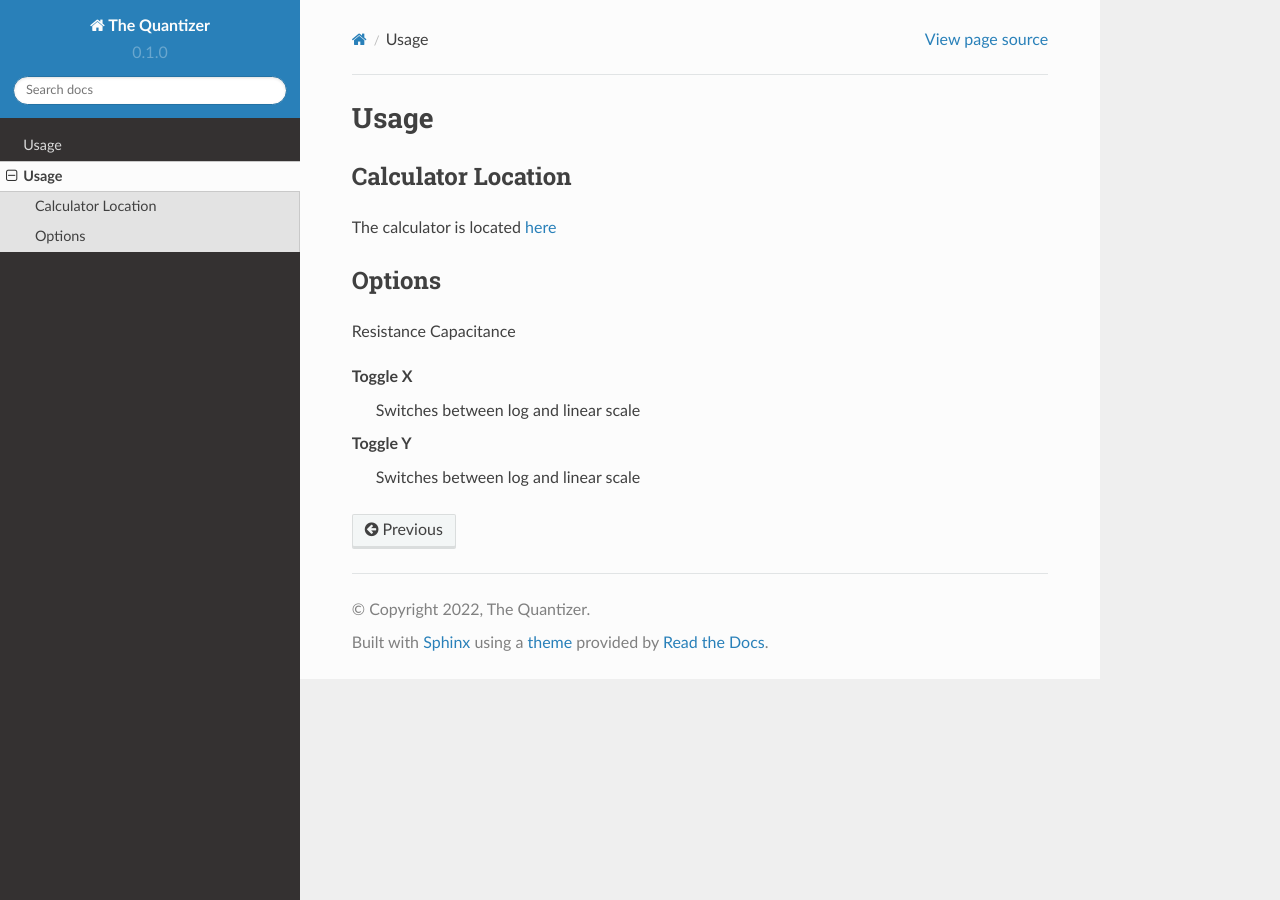
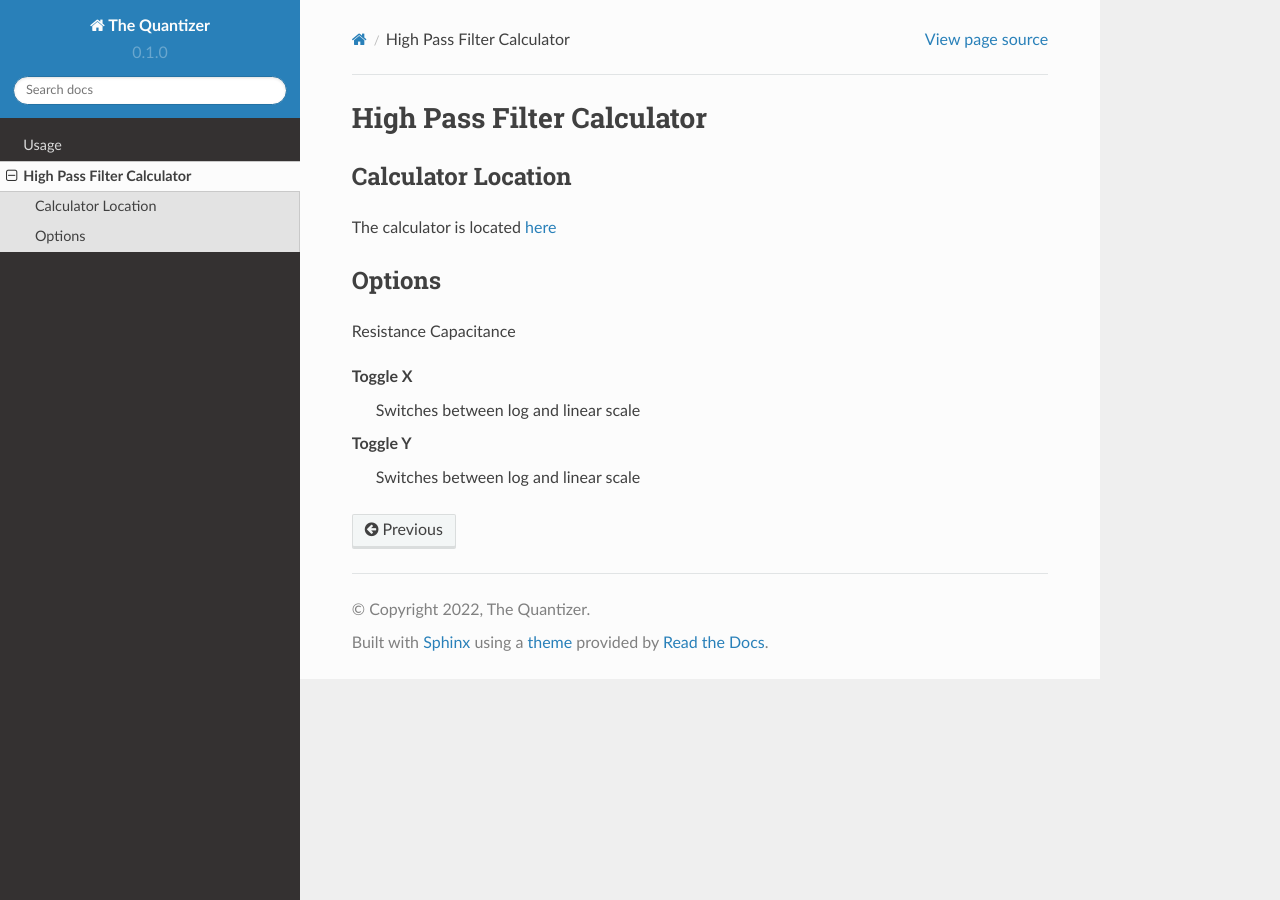
Before and after one commit to thequantizer/docs, a Sphinx documentation site: the page built from docs/source/highpass_filter.rst, in a window 1280 px wide. Built offline with Sphinx 7.4.7 and the Read the Docs theme 2.0.0, drawn with Linux system fonts in a browser that asks for light colours.

Commit message:
Update highpass_filter.rst

```diff
--- a/docs/source/highpass_filter.rst
+++ b/docs/source/highpass_filter.rst
@@ -1,4 +1,4 @@
-Usage
+High Pass Filter Calculator
 =====
 
 .. _Usage:
```
